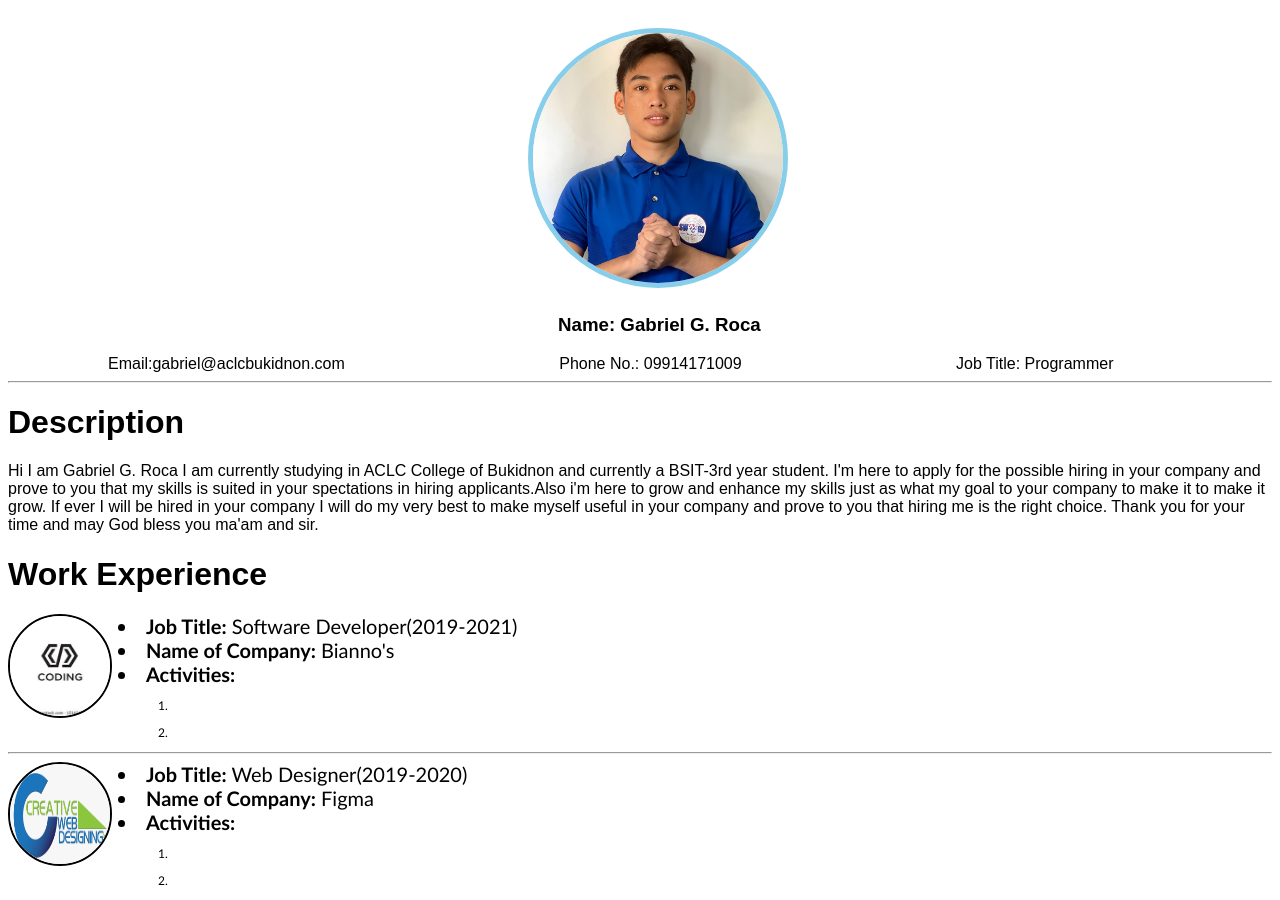
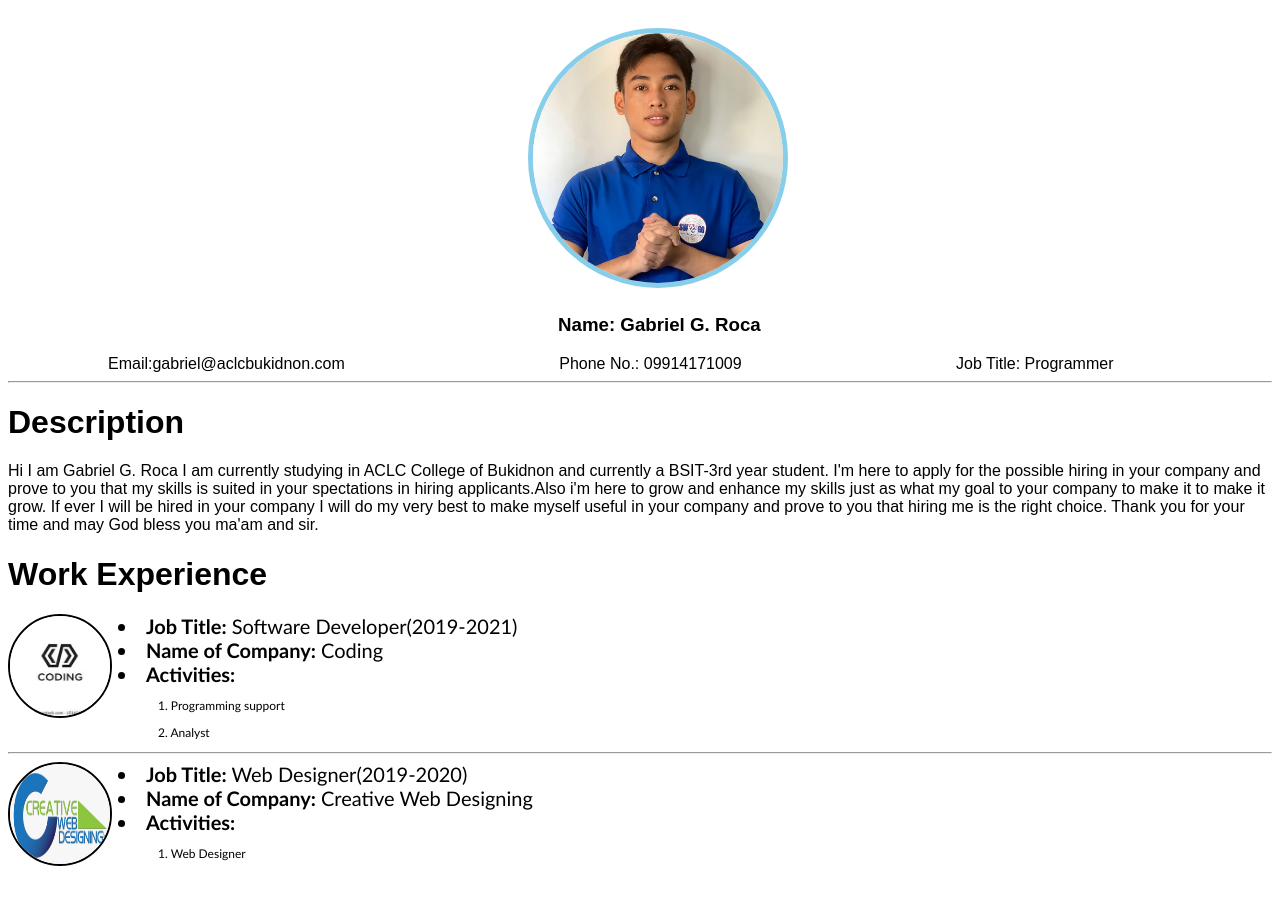
Before and after one commit to GabrielRoca2001/Roca, a plain HTML site: page index.html in a window 1280 px wide. After the commit the page ends 873 px from the top, so only its background shows below. Drawn offline with Linux system fonts and the light colour scheme.

Commit message:
Update index.html

```diff
--- a/index.html
+++ b/index.html
@@ -30,10 +30,10 @@
 
 <div class="experience">
 <li><b> Job Title:</b> Software Developer(2019-2021) </li>
-<li><b>  Name of Company:</b> Bianno's  </li>
+<li><b>  Name of Company:</b> Coding  </li>
 <li><b>  Activities:</b> </li>
-<p>1. </p>
-<p>2. </p>
+<p>1. Programming support </p>
+<p>2. Analyst </p>
 </div>
 
 <hr>
@@ -44,10 +44,9 @@
 
 <div class="skills">
 <li><b> Job Title:</b> Web Designer(2019-2020)</li>
-<li><b>  Name of Company:</b> Figma </li>
+<li><b>  Name of Company:</b> Creative Web Designing </li>
 <li><b>  Activities:</b> </li>
-<p>1. </p>
-<p>2. </p>
+<p>1. Web Designer</p>
 </div>
 </body>
 </html>
```
